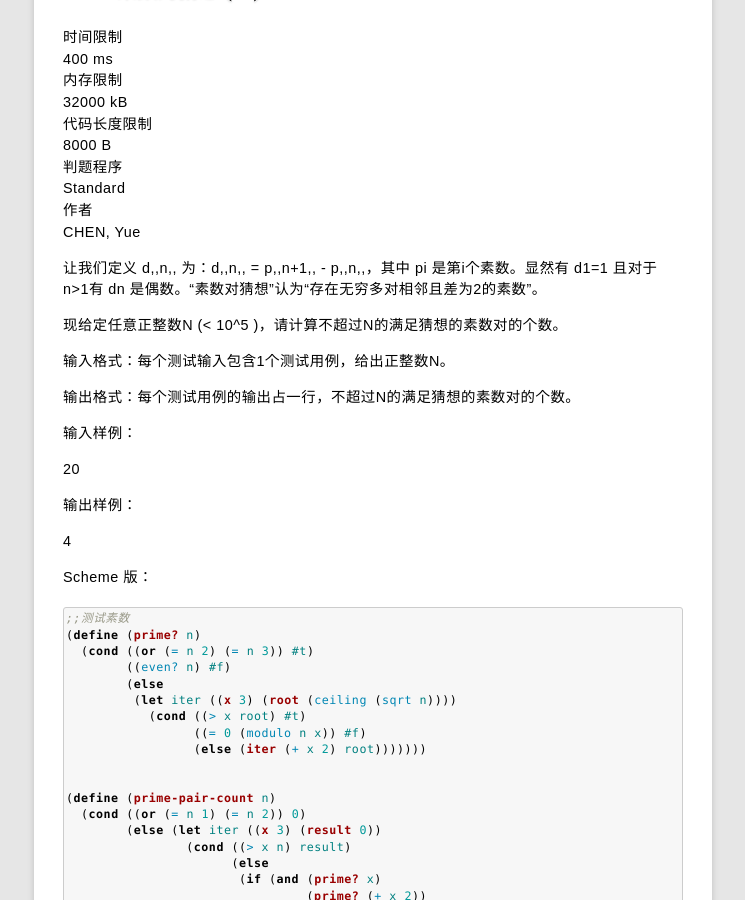
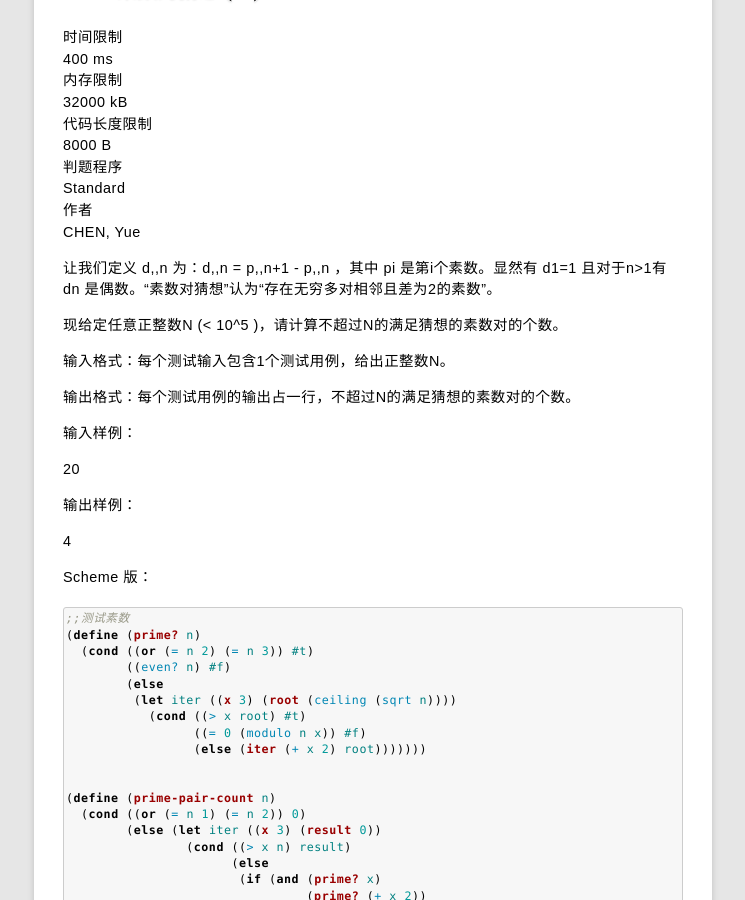
Before and after one commit to rhuichao/uternet.github.io, a Jekyll site: the page built from _posts/2014-08-13-PAT.md, in a window 1280 px wide and 900 px high, scrolled down 9069 px. Shown: the whole window, without its empty margins (267-1012 px from the left). Built offline with Jekyll 4.4.1, drawn with Linux system fonts in a browser that asks for light colours; some web fonts are replaced; Markdown is read by kramdown in place of the engine named in the settings.

Commit message:
new document posted

```diff
--- a/_posts/2014-08-13-PAT.md
+++ b/_posts/2014-08-13-PAT.md
@@ -478,7 +478,7 @@ Standard
 作者
 CHEN, Yue
 
-让我们定义 d,,n,, 为：d,,n,, = p,,n+1,, - p,,n,,，其中 pi 是第i个素数。显然有 d1=1 且对于n>1有 dn 是偶数。“素数对猜想”认为“存在无穷多对相邻且差为2的素数”。
+让我们定义 d,,n 为：d,,n = p,,n+1 - p,,n ，其中 pi 是第i个素数。显然有 d1=1 且对于n>1有 dn 是偶数。“素数对猜想”认为“存在无穷多对相邻且差为2的素数”。
 
 现给定任意正整数N (< 10^5 )，请计算不超过N的满足猜想的素数对的个数。
 
```
